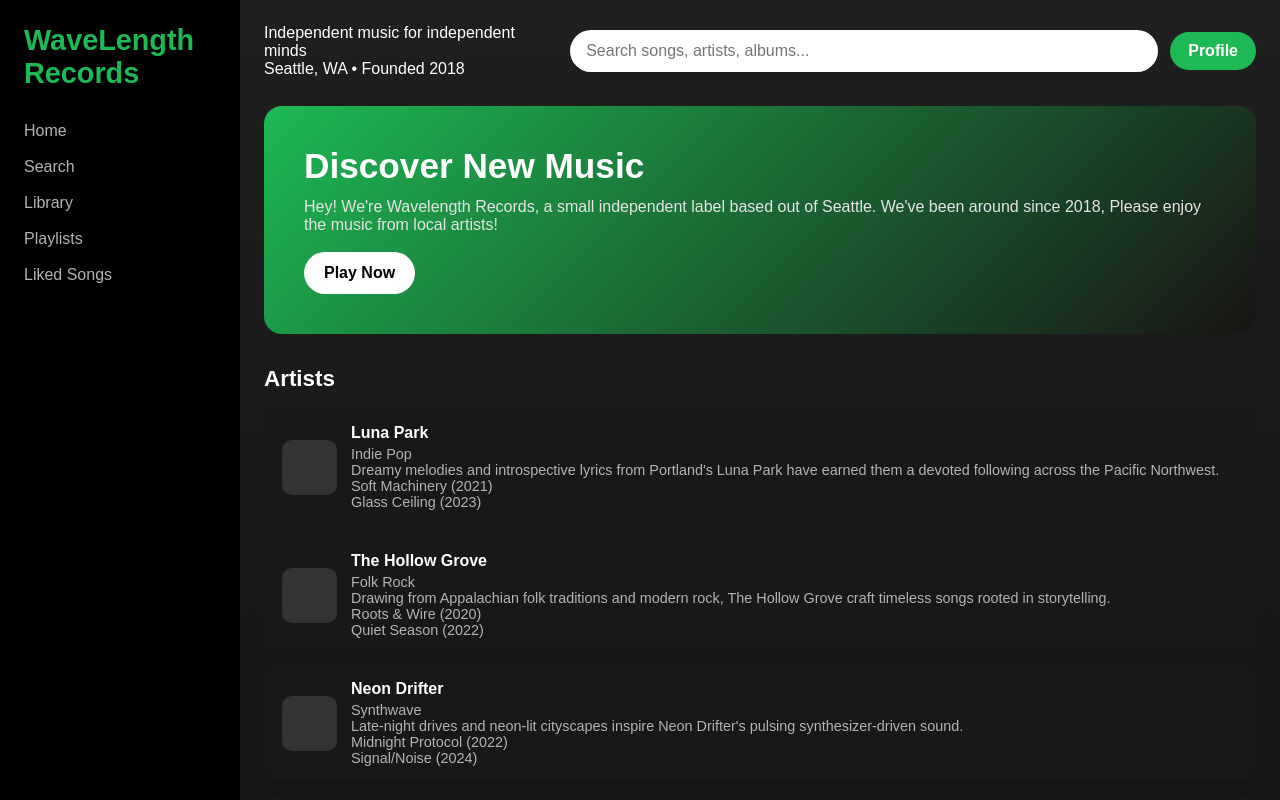
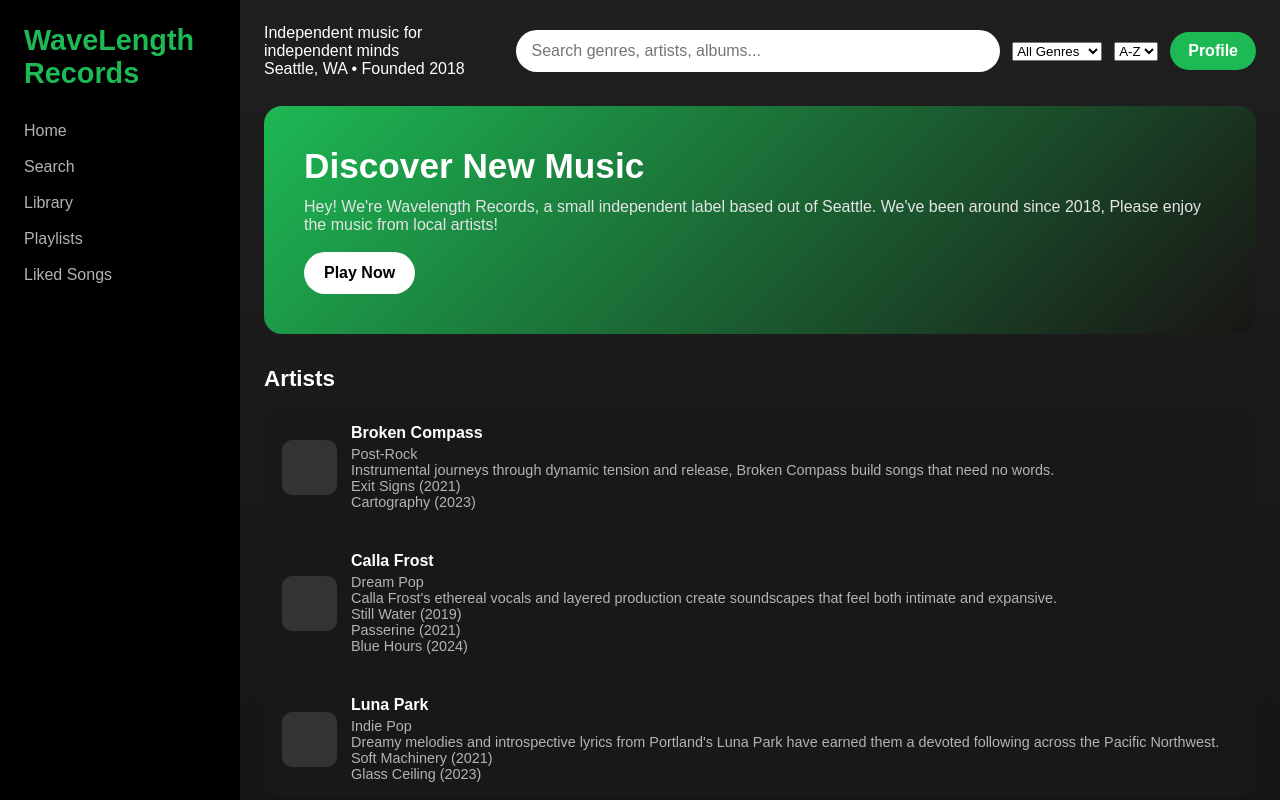
Before and after one commit to SouthBennett/agile-basics, a React (Vite) app: page / in a window 1280 px wide. Shown: the top 800 px of the page. Built offline with nearby package versions, Linux system fonts and the light colour scheme.

Commit message:
Added Search bar with filtering options

```diff
--- a/src/App.jsx
+++ b/src/App.jsx
@@ -1,3 +1,4 @@
+import { useState } from "react";
 import "./App.css";
 import Sidebar from "./components/Sidebar";
 import Topbar from "./components/Topbar";
@@ -7,17 +8,52 @@ import ArtistList from "./components/ArtistList";
 import Player from "./components/Player";
 import data from "./data.json";
 
+
 function App() {
   console.log(data);
+  const [searchTerm, setSearchTerm] = useState("");
+  const [selectedGenre, setSelectedGenre] = useState("All");
+  const [sortOption, setSortOption] = useState("name-asc");
+
+  const filteredArtists = data.artists
+      .filter((artist) => {
+      const matchedSearch =
+      artist.name.toLowerCase().includes(searchTerm.toLowerCase()) ||
+      artist.genre.toLowerCase().includes(selectedGenre.toLowerCase());
+
+    const matchedGenre =
+      selectedGenre === "All" || artist.genre === selectedGenre;
+
+      return matchedSearch && matchedGenre;
+    })
+    .sort ((a,b) => {
+      if(sortOption === "name-asc"){
+        return a.name.localeCompare(b.name);
+      }
+
+      if(sortOption === "name-desc"){
+        return b.name.localeCompare(a.name);
+      }
+      return 0;
+    });
+
+
 
   return (
     <div className="app">
       <Sidebar />
       <main className="main-content">
-        <Topbar data={data} />
+        <Topbar data={data}
+          serachTerm={searchTerm}
+          setSearchTerm={setSearchTerm}
+          selectedGenre={selectedGenre}
+          setSelectedGenre={setSelectedGenre}
+          sortOption={sortOption}
+          setSortOption={setSortOption}
+        />
         <Hero />
         {/* <ArtistCard /> */}
-        <ArtistList artists={data.artists} />
+        <ArtistList artists={filteredArtists} />
       </main>
 
       <Player />
--- a/src/components/Topbar.jsx
+++ b/src/components/Topbar.jsx
@@ -1,6 +1,13 @@
 import './Topbar.css'
 
-function Topbar({data}) {
+function Topbar({data,
+      searchTerm,
+      setSearchTerm,
+      selectedGenre,
+      setSelectedGenre,
+      sortOption,
+      setSortOption
+      }) {
   return (
     <header className="topbar">
       <div>
@@ -12,8 +19,24 @@ function Topbar({data}) {
       <input
         type="text"
         className="search-bar"
-        placeholder="Search songs, artists, albums..."
+        placeholder="Search genres, artists, albums..."
+        value={searchTerm}
+        onChange={(e) => setSearchTerm(e.target.value)}
       />
+      <select value={selectedGenre} onChange={(e) => setSelectedGenre(e.target.value)}>
+      <option value="All">All Genres</option>
+      <option value="Indie Pop">Indie Pop</option>
+      <option value="Folk Rock">Folk Rock</option>
+      <option value="Synthwave">Synthwave</option>
+      <option value="Dream Pop">Dream Pop</option>
+      <option value="Post-Rock">Post-Rock</option>
+      </select>
+
+    <select value={sortOption} onChange={(e) => setSortOption(e.target.value)}>
+      <option value="name-asc">A-Z</option>
+      <option value="name-desc">Z-A</option>
+    </select>
+
       <button className="profile-btn">Profile</button>
     </header>
   )
```
